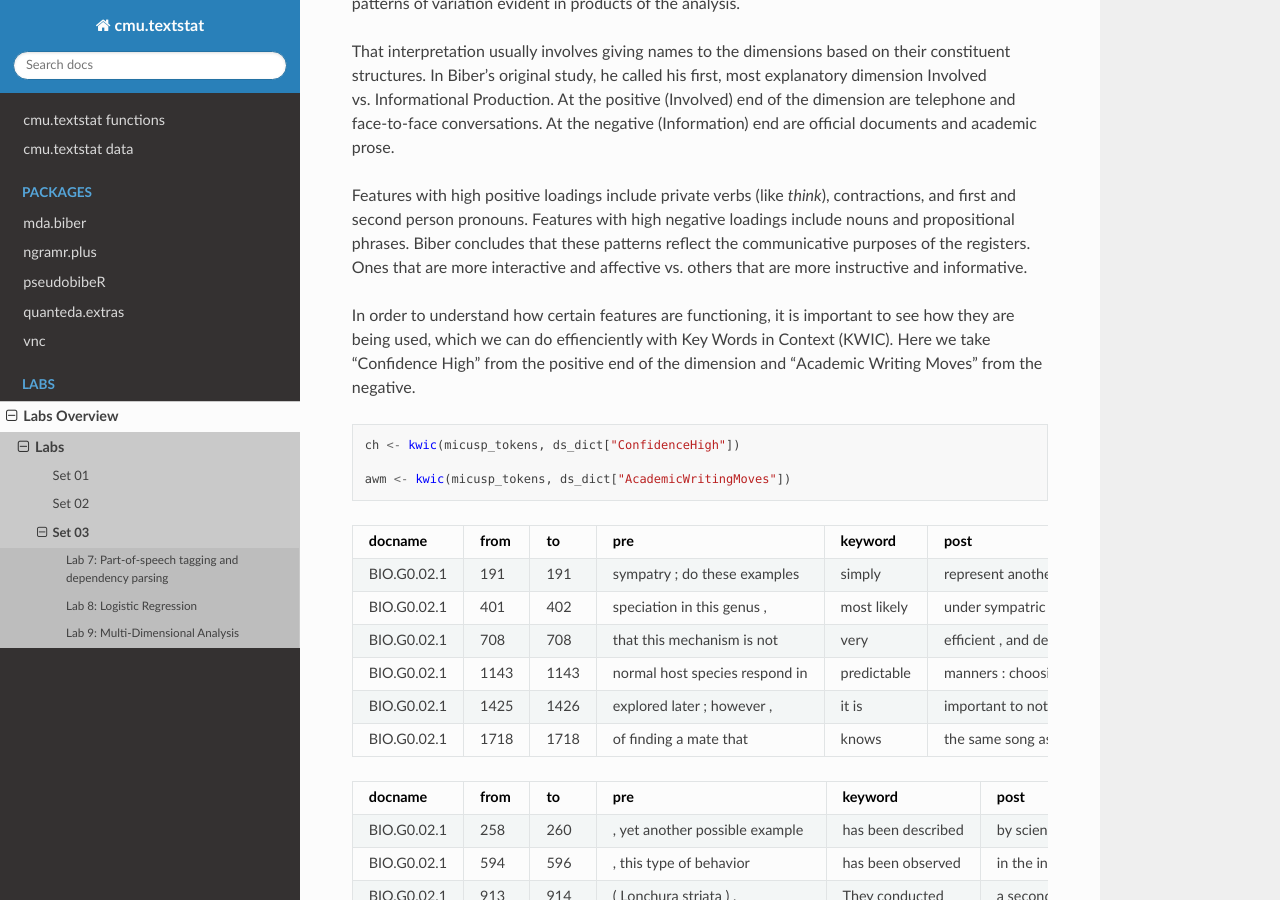
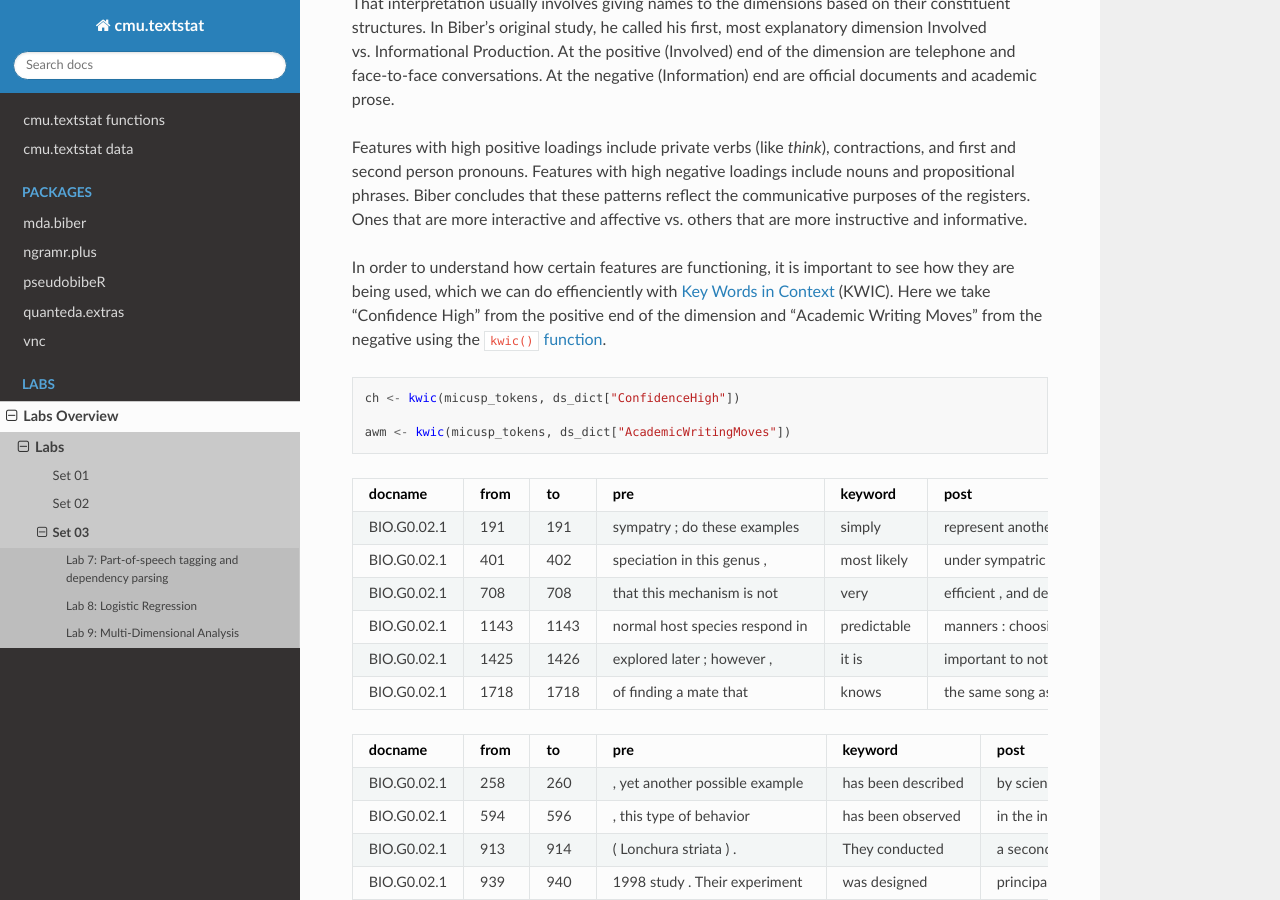
Before and after one commit to browndw/cmu-textstat-docs, a Sphinx documentation site: the page built from docs/labs/sets/set_03.md, in a window 1280 px wide and 900 px high, scrolled down 35803 px. Built offline with Sphinx 7.4.7 and the Read the Docs theme 2.0.0, drawn with Linux system fonts in a browser that asks for light colours; some of the changed text lies outside the part shown.

Commit message:
Update set_03.md

````diff
--- a/docs/labs/sets/set_03.md
+++ b/docs/labs/sets/set_03.md
@@ -1416,8 +1415,7 @@ That interpretation usually involves giving names to the dimensions based on the
 Features with high positive loadings include private verbs (like *think*), contractions, and first and second person pronouns. Features with high negative loadings include nouns and propositional phrases. Biber concludes that these patterns reflect the communicative purposes
 of the registers. Ones that are more interactive and affective vs. others that are more instructive and informative.
 
-In order to understand how certain features are functioning, it is important to see how they are being used, which we can do effienciently with Key Words in Context (KWIC). Here we take “Confidence High” from the positive end of the dimension and “Academic Writing Moves” from the
-negative.
+In order to understand how certain features are functioning, it is important to see how they are being used, which we can do effienciently with [Key Words in Context](https://en.wikipedia.org/wiki/Key_Word_in_Context) (KWIC). Here we take “Confidence High” from the positive end of the dimension and “Academic Writing Moves” from the negative using the `kwic()` [function](https://quanteda.io/reference/kwic.html).
 
 ``` r
 ch <- kwic(micusp_tokens, ds_dict["ConfidenceHigh"])
````
Also changed, not shown: other parts of docs/labs/sets/set_03.md (+0 -1 lines).
